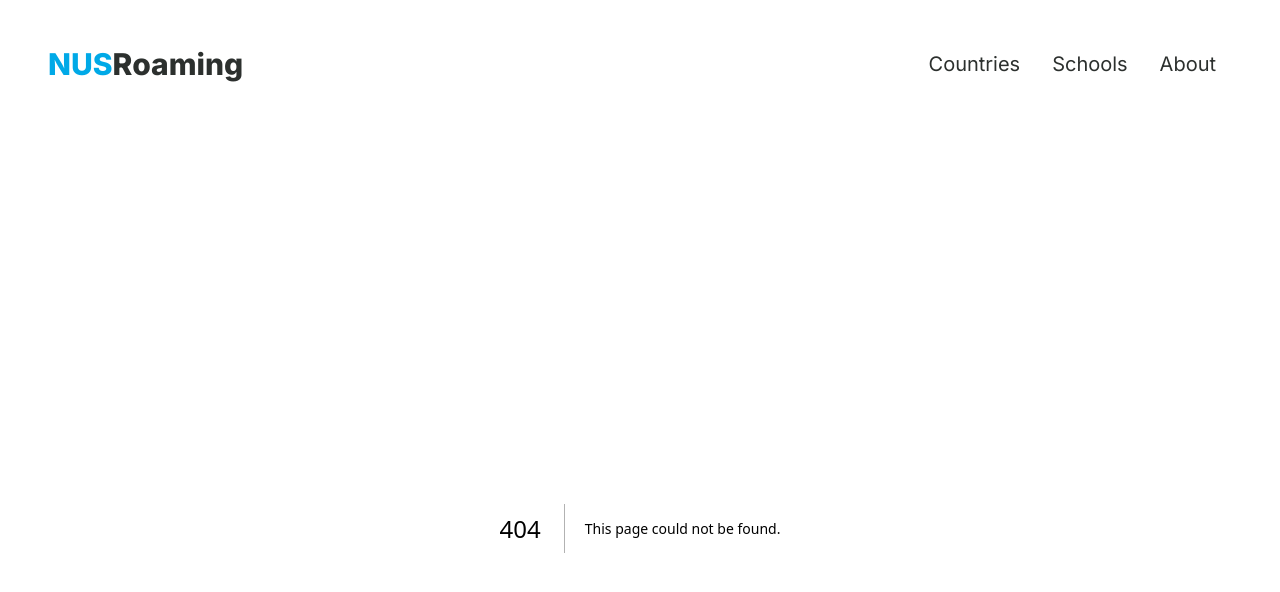
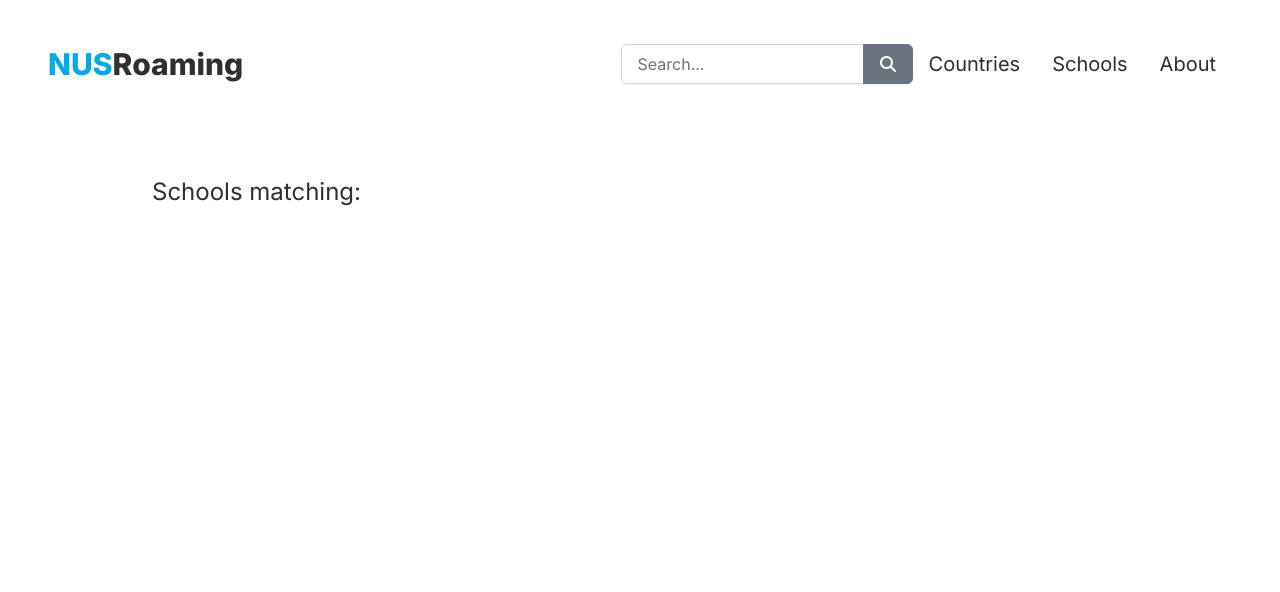
Before and after one commit to ong-fan-club/NUSRoaming, a Next.js app in the folder frontend/: page /search in a window 1280 px wide. Before the commit this address had no page. Shown: the top 592 px of the page. Built offline with nearby package versions, Linux system fonts and the light colour scheme.

Commit message:
add search

```diff
--- a/frontend/package.json
+++ b/frontend/package.json
@@ -9,6 +9,10 @@
     "lint": "next lint"
   },
   "dependencies": {
+    "@fortawesome/fontawesome-free": "^6.4.0",
+    "@fortawesome/fontawesome-svg-core": "^6.4.0",
+    "@fortawesome/free-solid-svg-icons": "^6.4.0",
+    "@fortawesome/react-fontawesome": "^0.2.0",
     "@types/node": "20.2.3",
     "@types/react": "^18.2.8",
     "@types/react-dom": "18.2.4",
--- a/frontend/src/app/schools/[slug]/page.tsx
+++ b/frontend/src/app/schools/[slug]/page.tsx
@@ -61,7 +61,7 @@ export default async function Page({ params }: PageProps) {
             <ul className="list-disc list-inside">
               {school.university_website.map((l) => (
                 <li>
-                  <Link className="text-blue-700" href="l">
+                  <Link className="text-blue-700" href={l}>
                     {l}
                   </Link>
                 </li>
--- /dev/null
+++ b/frontend/src/app/search/page.tsx
@@ -0,0 +1,49 @@
+import Link from "next/link";
+
+interface University {
+  university_name: string;
+}
+
+function UniCard(uni: University) {
+  const href = `/schools/${uni.university_name}`;
+  return (
+    <Link href={href}>
+      <div className="h-24 px-12 shadow rounded-lg flex flex-col justify-center items-center bg-gray-700">
+        <div className="text-white font-semibold text-lg">
+          {uni.university_name}
+        </div>
+      </div>
+    </Link>
+  );
+}
+
+export default async function Page({
+  params,
+  searchParams,
+}: {
+  params: { slug: string }
+  searchParams: { [key: string]: string | string[] | undefined }
+}) {
+  let q: string = ""
+
+  if ('q' in searchParams && typeof searchParams.q === 'string') {
+    q = searchParams.q
+  }
+
+  let universities: University[] = []
+  if (q !== "") {
+    let url = `http://localhost:8000/search/${q}`;
+    universities = await (await fetch(url)).json();
+  }
+
+  console.log(universities)
+
+  return (
+    <main className="flex flex-col items-center pt-12 w-full max-w-5xl mx-auto px-6">
+      <h2 className="text-2xl w-full">Schools matching: {q}</h2>
+      <div className="mt-12 flex flex-row flex-wrap w-full gap-x-4 gap-y-12 justify-start">
+        {universities.map((uni) => UniCard(uni))}
+      </div>
+    </main>
+  );
+}
--- a/frontend/src/components/NavBar.tsx
+++ b/frontend/src/components/NavBar.tsx
@@ -1,5 +1,6 @@
 import Link from "next/link";
 import Logo from "./Logo";
+import SearchBar from "./SearchBar";
 
 interface ItemProps {
   to: string;
@@ -30,7 +31,10 @@ export default function NavBar() {
   return (
     <div className="w-full h-32 flex flex-row items-center justify-between">
       <Logo />
-      <NavLinks />
+      <div className="flex flex-row">
+        <SearchBar />
+        <NavLinks />
+      </div>
     </div>
   );
 }
--- /dev/null
+++ b/frontend/src/components/SearchBar.tsx
@@ -0,0 +1,45 @@
+"use client";
+import React, { ChangeEvent, useState } from 'react';
+import { FontAwesomeIcon } from '@fortawesome/react-fontawesome';
+import { faSearch } from '@fortawesome/free-solid-svg-icons';
+import { useRouter } from 'next/navigation';
+
+const SearchBar: React.FC = () => {
+  const router = useRouter();
+  const [searchTerm, setSearchTerm] = useState('');
+
+  const handleChange = (event: ChangeEvent<HTMLInputElement>) => {
+    setSearchTerm(event.target.value);
+  };
+
+  const handleSearch = () => {
+    router.push(`/search?q=${searchTerm}`);
+  };
+
+  const handleKeyDown = (event: React.KeyboardEvent<HTMLInputElement>) => {
+    if (event.key === 'Enter') {
+      handleSearch();
+    }
+  };
+
+  return (
+    <div className="relative my-auto">
+      <input
+        type="text"
+        value={searchTerm}
+        onChange={handleChange}
+        onKeyDown={handleKeyDown}
+        placeholder="Search..."
+        className="w-50 h-10 px-4 py-2 pr-10 text-gray-900 placeholder-gray-500 bg-white border border-gray-300 rounded-md shadow-sm focus:outline-none focus:ring focus:ring-gray-300"
+      />
+      <button
+        onClick={handleSearch}
+        className="absolute h-10 inset-y-0 right-0 px-4 font-medium text-white bg-gray-500 border border-gray-500 rounded-r-md hover:bg-gray-600 focus:outline-none focus:ring focus:ring-gray-300"
+      >
+        <FontAwesomeIcon icon={faSearch} />
+      </button>
+    </div>
+  );
+};
+
+export default SearchBar;
```
Also changed, not shown: 2 other files (tests, documents, lock files or other folders).
